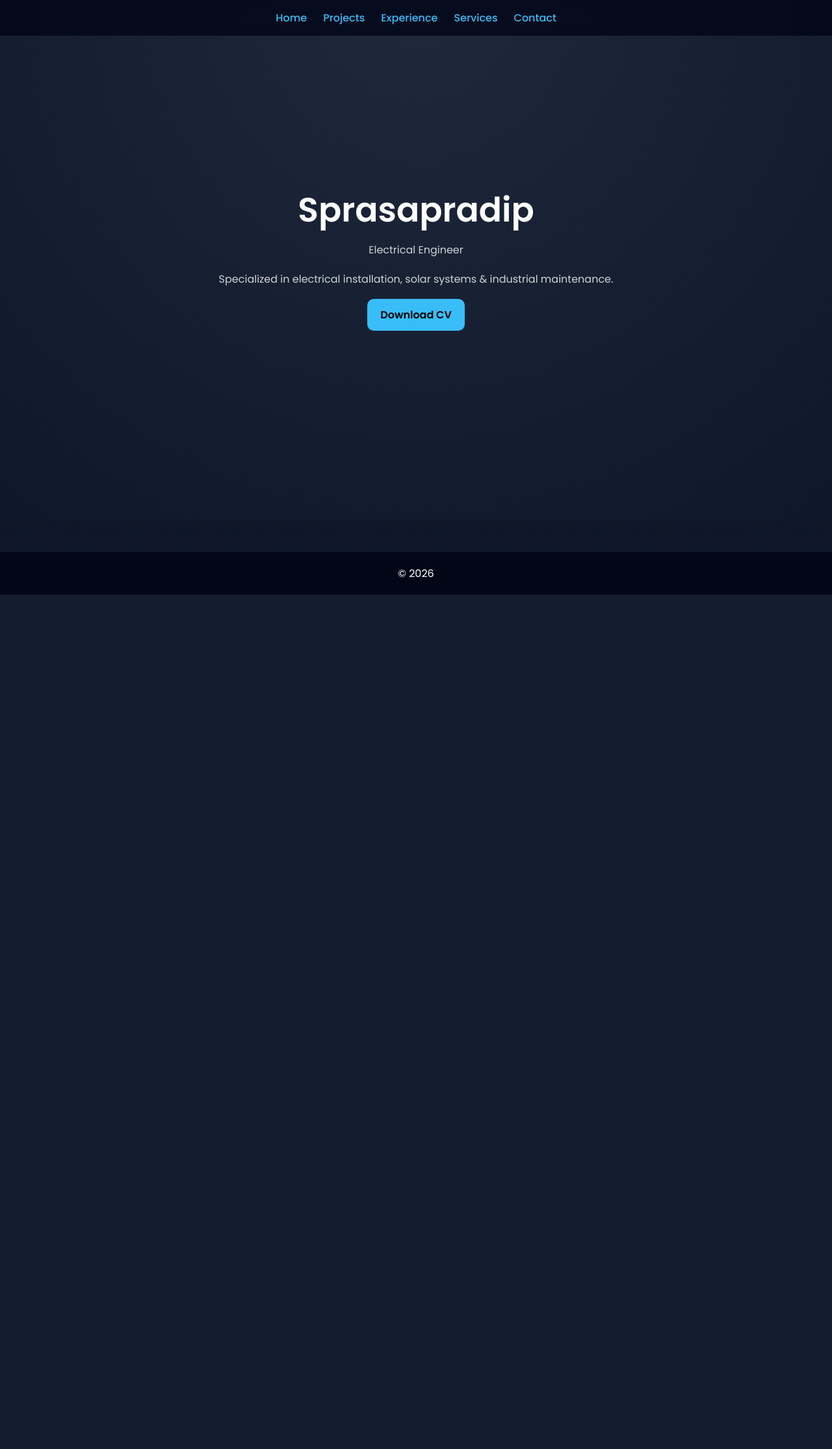
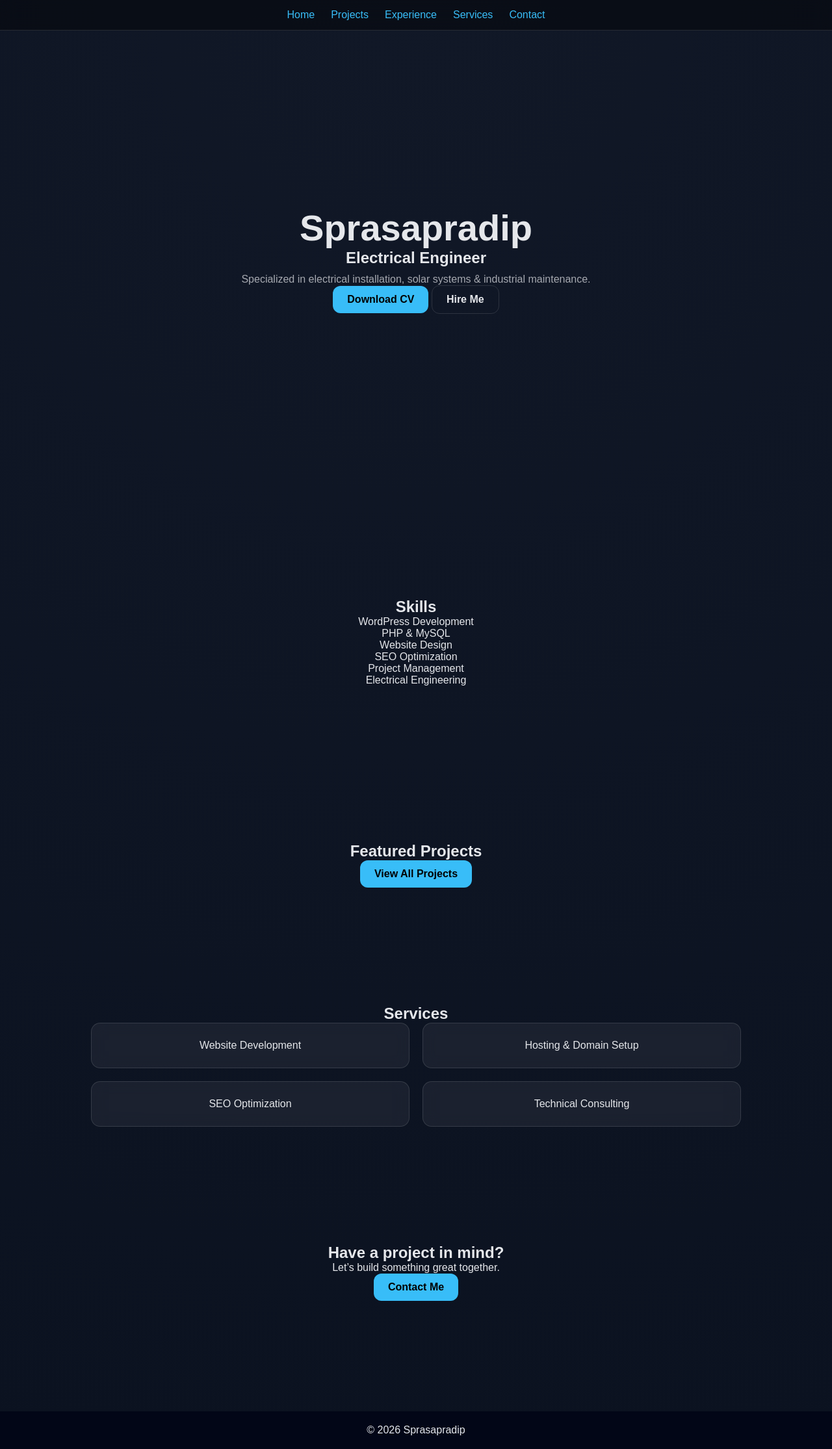
Before and after one commit to sprasapradip/pradip, a PHP site: page / in a window 1280 px wide. Shown: the whole page at 65% size. Before the commit the page ends 915 px from the top, so only its background shows below. Run offline with PHP 8.4, Linux system fonts and the light colour scheme; data that the repository does not hold is empty.

Commit message:
update code

```diff
--- a/config.php
+++ b/config.php
@@ -1,8 +1,27 @@
 <?php
+
+// ==========================
+// DATABASE CONNECTION
+// ==========================
+$conn = new mysqli("localhost", "root", "", "portfolio");
+
+if ($conn->connect_error) {
+    die("Database Connection Failed: " . $conn->connect_error);
+}
+
+// ==========================
+// PROFILE DATA
+// ==========================
 $profile = [
-  "name" => "Sprasapradip",
+  "name"  => "Sprasapradip",
   "title" => "Electrical Engineer",
-  "bio" => "Specialized in electrical installation, solar systems & industrial maintenance.",
-  "cv" => "cv.pdf"
+  "bio"   => "Specialized in electrical installation, solar systems & industrial maintenance.",
+  "cv"    => "cv.pdf"
 ];
+
+// ==========================
+// GLOBAL SETTINGS
+// ==========================
+date_default_timezone_set("Asia/Kathmandu");
+
 ?>
--- a/index.php
+++ b/index.php
@@ -1,11 +1,16 @@
 <?php include 'config.php'; ?>
 <!DOCTYPE html>
-<html>
+<html lang="en">
 <head>
-<title>Home</title>
+<meta charset="UTF-8">
+<meta name="viewport" content="width=device-width, initial-scale=1.0">
+<title><?php echo $profile['name']; ?> | Portfolio</title>
 <link rel="stylesheet" href="style.css">
 </head>
+
 <body>
+
+<!-- NAVBAR -->
 <nav>
 <a href="index.php">Home</a>
 <a href="projects.php">Projects</a>
@@ -14,13 +19,73 @@
 <a href="contact.php">Contact</a>
 </nav>
 
+<!-- HERO SECTION -->
 <section class="hero">
-<h1><?php echo $profile['name']; ?></h1>
-<p><?php echo $profile['title']; ?></p>
-<p><?php echo $profile['bio']; ?></p>
-<a class="btn" href="<?php echo $profile['cv']; ?>">Download CV</a>
+    <h1><?php echo $profile['name']; ?></h1>
+    <h2><?php echo $profile['title']; ?></h2>
+    <p><?php echo $profile['bio']; ?></p>
+
+    <div class="hero-buttons">
+        <a class="btn" href="<?php echo $profile['cv']; ?>" download>Download CV</a>
+        <a class="btn secondary" href="contact.php">Hire Me</a>
+    </div>
 </section>
 
-<footer>© <?php echo date("Y"); ?></footer>
+<!-- SKILLS SECTION -->
+<section class="skills">
+    <h2>Skills</h2>
+    <div class="skills-grid">
+        <div>WordPress Development</div>
+        <div>PHP & MySQL</div>
+        <div>Website Design</div>
+        <div>SEO Optimization</div>
+        <div>Project Management</div>
+        <div>Electrical Engineering</div>
+    </div>
+</section>
+
+<!-- PROJECT PREVIEW -->
+<section class="projects">
+    <h2>Featured Projects</h2>
+    <div class="project-grid">
+        <?php
+        $projects = $conn->query("SELECT * FROM projects LIMIT 3");
+        while($row = $projects->fetch_assoc()){
+            echo "
+            <div class='card'>
+                <h3>{$row['title']}</h3>
+                <p>{$row['description']}</p>
+                <a href='{$row['link']}' target='_blank'>View Project</a>
+            </div>
+            ";
+        }
+        ?>
+    </div>
+    <a class="btn" href="projects.php">View All Projects</a>
+</section>
+
+<!-- SERVICES -->
+<section class="services">
+    <h2>Services</h2>
+    <div class="service-grid">
+    <div class="service-card">Website Development</div>
+    <div class="service-card">Hosting & Domain Setup</div>
+    <div class="service-card">SEO Optimization</div>
+    <div class="service-card">Technical Consulting</div>
+</div>
+</section>
+
+<!-- CALL TO ACTION -->
+<section class="cta">
+    <h2>Have a project in mind?</h2>
+    <p>Let’s build something great together.</p>
+    <a class="btn" href="contact.php">Contact Me</a>
+</section>
+
+<!-- FOOTER -->
+<footer>
+<p>© <?php echo date("Y"); ?> <?php echo $profile['name']; ?></p>
+</footer>
+
 </body>
 </html>
--- a/style.css
+++ b/style.css
@@ -1,3 +1,19 @@
+:root{
+    --bg: #0b1220;
+    --card: rgba(255,255,255,0.06);
+    --border: rgba(255,255,255,0.12);
+    --text: #e5e7eb;
+    --muted: rgba(229,231,235,0.7);
+    --primary: #38bdf8;
+}
+
+body{
+    background: radial-gradient(circle at top, #111827, var(--bg));
+    color: var(--text);
+}
+
+
+
 @import url('https://fonts.googleapis.com/css2?family=Poppins:wght@300;400;500;600&display=swap');
 * {
     margin: 0;
@@ -6,22 +22,23 @@
     font-family: Poppins, sans-serif
 }
 
-body {
-    background: linear-gradient(180deg, #0b1220, #0f172a);
-    color: #fff
-}
 
-nav {
+
+
+
+
+nav{
     position: fixed;
     top: 0;
     width: 100%;
-    z-index: 1000;
     display: flex;
     justify-content: center;
     gap: 25px;
-    padding: 15px;
-    background: rgba(2, 6, 23, 0.8);
-    backdrop-filter: blur(10px);
+    padding: 14px;
+    background: rgba(0,0,0,0.4);
+    backdrop-filter: blur(12px);
+    border-bottom: 1px solid var(--border);
+    z-index: 1000;
 }
 
 nav a {
@@ -40,40 +57,48 @@ section {
     text-align: center
 }
 
-.hero {
+.hero{
     min-height: 100vh;
     display: flex;
     flex-direction: column;
     justify-content: center;
     align-items: center;
-    background: radial-gradient(circle at top, #1e293b, #0f172a)
+    text-align: center;
+    padding: 100px 20px;
 }
 
-.hero h1 {
-    font-size: 52px
+.hero h1{
+    font-size: 56px;
+    font-weight: 600;
 }
 
-.hero p {
-    opacity: 0.8;
-    margin: 10px 0
+.hero p{
+    max-width: 600px;
+    color: var(--muted);
+    margin-top: 10px;
 }
 
-.btn {
-    background: #38bdf8;
+.btn{
+    background: var(--primary);
     color: #000;
-    padding: 12px 20px;
-    border-radius: 10px;
+    padding: 12px 22px;
+    border-radius: 12px;
+    font-weight: 600;
     text-decoration: none;
-    margin: 8px;
     display: inline-block;
-    font-weight: 600;
-    transition: 0.3s
+    transition: 0.3s;
 }
 
-.btn:hover {
-    transform: scale(1.05)
+.btn:hover{
+    transform: translateY(-2px);
+    box-shadow: 0 10px 25px rgba(56,189,248,0.3);
 }
 
+.btn.secondary{
+    background: transparent;
+    border: 1px solid var(--border);
+    color: var(--text);
+}
 .stats {
     display: grid;
     grid-template-columns: repeat(auto-fit, minmax(150px, 1fr));
@@ -146,6 +171,83 @@ section {
     background: #38bdf8;
     color: #000
 }
+/* SERVICES SECTION */
+.services {
+    padding: 60px 20px;
+    text-align: center;
+}
+
+/* GRID */
+.service-grid{
+    display: grid;
+    grid-template-columns: repeat(2, 1fr);
+    gap: 20px;
+    max-width: 1000px;
+    margin: auto;
+}
+
+.service-card{
+    background: var(--card);
+    border: 1px solid var(--border);
+    padding: 25px;
+    border-radius: 14px;
+    backdrop-filter: blur(10px);
+    transition: 0.3s;
+}
+
+.service-card:hover{
+    transform: translateY(-5px);
+    border-color: var(--primary);
+}
+
+/* MOBILE */
+@media (max-width: 768px) {
+    .service-grid {
+        grid-template-columns: 1fr;
+    }
+}
+
+/* CARD STYLE */
+.card {
+    border-radius: 12px;
+    padding: 25px;
+    border: 1px solid #e5e5e5;
+    font-size: 16px;
+    font-weight: 500;
+    transition: 0.3s ease;
+    cursor: pointer;
+}
+
+.card:hover {
+    transform: translateY(-5px);
+    box-shadow: 0 10px 25px rgba(0,0,0,0.08);
+    border-color: #007bff;
+}
+
+/* TABLET */
+@media (max-width: 768px) {
+    .service-grid {
+        grid-template-columns: 1fr;
+        gap: 15px;
+    }
+
+    .card {
+        padding: 20px;
+        font-size: 15px;
+    }
+}
+
+/* SMALL MOBILE */
+@media (max-width: 480px) {
+    .services h2 {
+        font-size: 22px;
+    }
+
+    .card {
+        padding: 18px;
+        font-size: 14px;
+    }
+}
 
 form {
     max-width: 500px;
```
